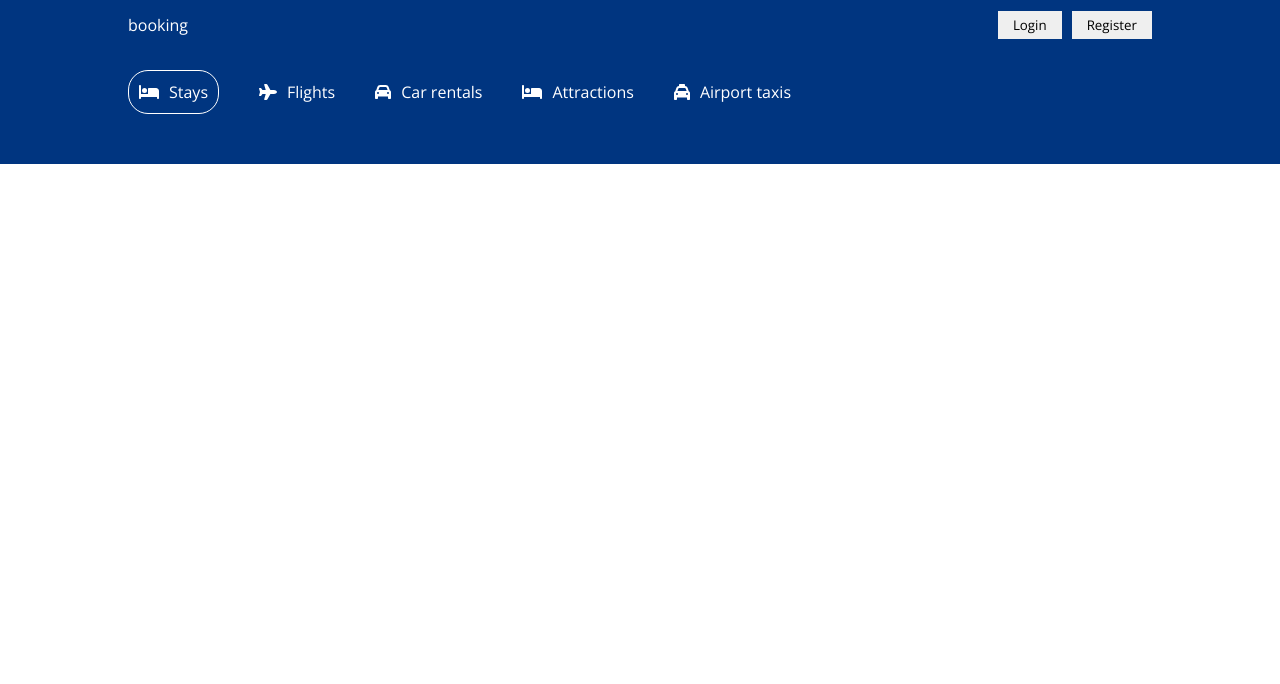
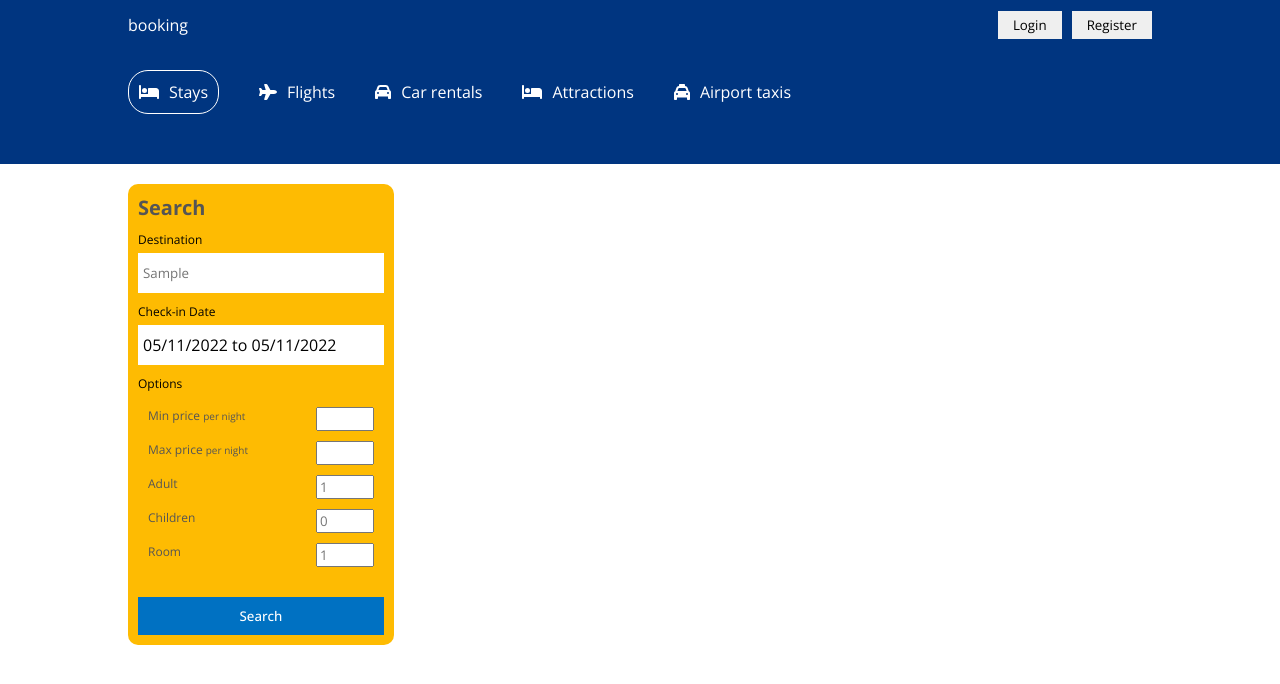
Before and after one commit to perassijulian/booking, a React (Create React App) app in the folder client/: page / in a window 1280 px wide. Both pictures are taken after typing "Sample" into the empty fields and a click on the button "Search". Shown: the top 684 px of the page. Built offline with nearby package versions, Linux system fonts and the light colour scheme.

Commit message:
list page options

```diff
--- a/client/src/pages/list/List.jsx
+++ b/client/src/pages/list/List.jsx
@@ -1,18 +1,96 @@
-import './list.css';
-
+import "./list.css";
 import Navbar from "../../components/navbar/Navbar";
 import Header from "../../components/header/Header";
+import { useLocation } from "react-router-dom";
+import { useState } from "react";
+import { format } from "date-fns";
+import { DateRange } from "react-date-range";
 
 const List = () => {
+  const location = useLocation();
+  const [destination, setDestination] = useState(location.state.destination);
+  const [date, setDate] = useState(location.state.date);
+  const [openDate, setOpenDate] = useState(false);
+  const [options, setOptions] = useState(location.state.options);
+
   return (
     <div>
       <Navbar />
       <Header type="list" />
-      <div className='listContainer'>
-
+      <div className="listContainer">
+        <div className="listWrapper">
+          <div className="listSearch">
+            <h1 className="lsTitle">Search</h1>
+            <div className="lsItem">
+              <label>Destination</label>
+              <input placeholder={destination} type="text" />
+            </div>
+            <div className="lsItem">
+              <label>Check-in Date</label>
+              <span onClick={() => setOpenDate(!openDate)}>{`${format(
+                date[0].startDate,
+                "MM/dd/yyyy"
+              )} to ${format(date[0].endDate, "MM/dd/yyyy")}`}</span>
+              {openDate && (
+                <DateRange
+                  onChange={(item) => setDate([item.selection])}
+                  minDate={new Date()}
+                  ranges={date}
+                />
+              )}
+            </div>
+            <div className="lsItem">
+              <label>Options</label>
+              <div className="lsOptions">
+                <div className="lsOptionItem">
+                  <span className="lsOptionText">
+                    Min price <small>per night</small>
+                  </span>
+                  <input type="number" className="lsOptionInput" />
+                </div>
+                <div className="lsOptionItem">
+                  <span className="lsOptionText">
+                    Max price <small>per night</small>
+                  </span>
+                  <input type="number" className="lsOptionInput" />
+                </div>
+                <div className="lsOptionItem">
+                  <span className="lsOptionText">Adult</span>
+                  <input
+                    type="number"
+                    min={1}
+                    className="lsOptionInput"
+                    placeholder={options.adult}
+                  />
+                </div>
+                <div className="lsOptionItem">
+                  <span className="lsOptionText">Children</span>
+                  <input
+                    type="number"
+                    min={0}
+                    className="lsOptionInput"
+                    placeholder={options.children}
+                  />
+                </div>
+                <div className="lsOptionItem">
+                  <span className="lsOptionText">Room</span>
+                  <input
+                    type="number"
+                    min={1}
+                    className="lsOptionInput"
+                    placeholder={options.room}
+                  />
+                </div>
+              </div>
+            </div>
+            <button>Search</button>
+          </div>
+          <div className="listResult">
+          </div>
+        </div>
       </div>
     </div>
-  )
-}
+  );
+};
 
 export default List
--- a/client/src/pages/list/list.css
+++ b/client/src/pages/list/list.css
@@ -0,0 +1,83 @@
+.listContainer {
+    display: flex;
+    justify-content: center;
+    margin-top: 20px;
+  }
+
+  .listWrapper {
+    width: 100%;
+    max-width: 1024px;
+    display: flex;
+    gap: 20px;
+  }
+
+  .listSearch {
+    flex: 1;
+    background-color: #febb02;
+    padding: 10px;
+    border-radius: 10px;
+    position: sticky;
+    top: 10px;
+    height: max-content;
+  }
+
+  .lsTitle{
+    font-size: 20px;
+    color: #555;
+    margin-bottom: 10px;
+  }
+
+  .lsItem{
+    display: flex;
+    flex-direction: column;
+    gap: 5px;
+    margin-bottom: 10px;
+  }
+
+  .lsItem>label{
+    font-size: 12px;
+  }
+
+  .lsItem>input{
+    height: 30px;
+    border: none;
+    padding: 5px;
+  }
+  .lsItem>span{
+    height: 30px;
+    padding: 5px;
+    background-color: white;
+    display: flex;
+    align-items: center;
+    cursor: pointer;
+  }
+
+  .lsOptions{
+    padding: 10px;
+  }
+
+  .lsOptionItem{
+    display: flex;
+    justify-content: space-between;
+    margin-bottom: 10px;
+    color: #555;
+    font-size: 12px;
+  }
+
+  .lsOptionInput{
+    width: 50px;
+  }
+
+  .listSearch>button{
+    padding: 10px;
+    background-color: #0071c2;
+    color: white;
+    border: none;
+    width: 100%;
+    font-weight: 500;
+    cursor: pointer;
+  }
+
+  .listResult {
+    flex: 3;
+  }
```
